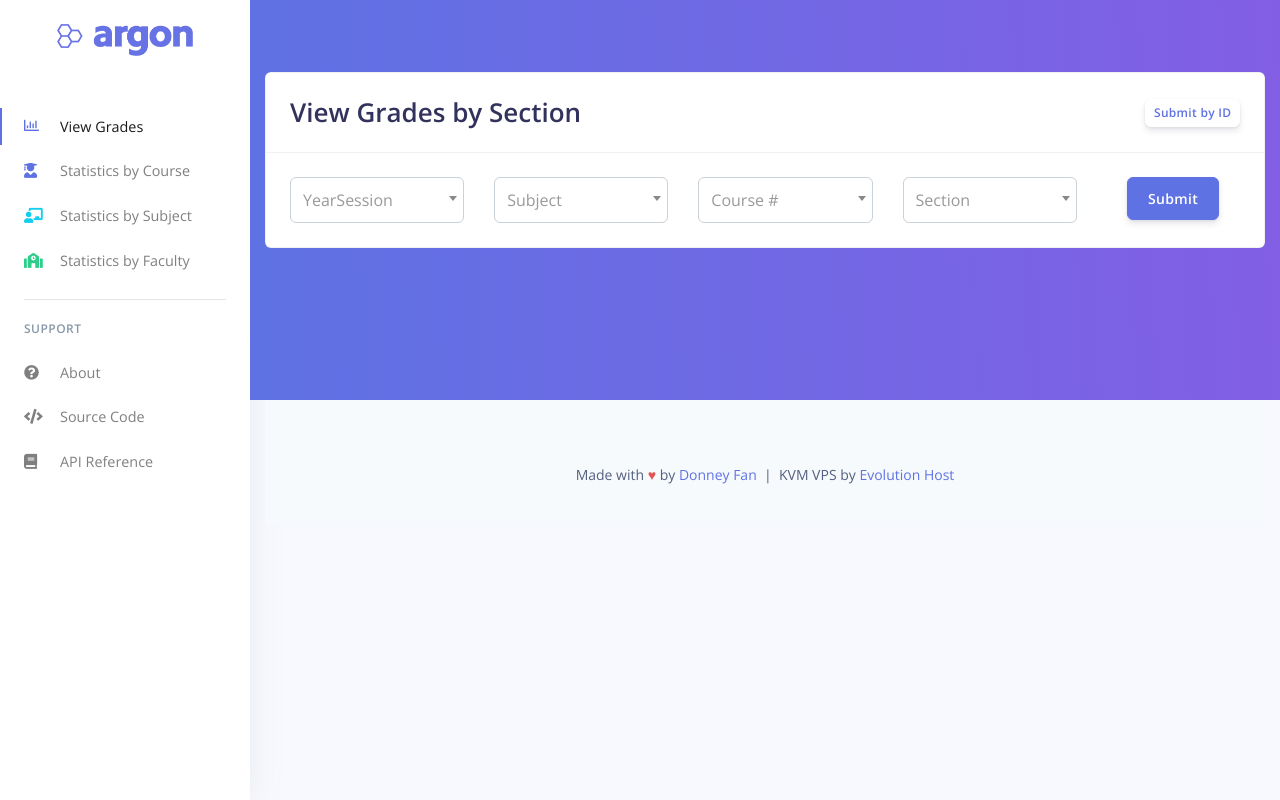
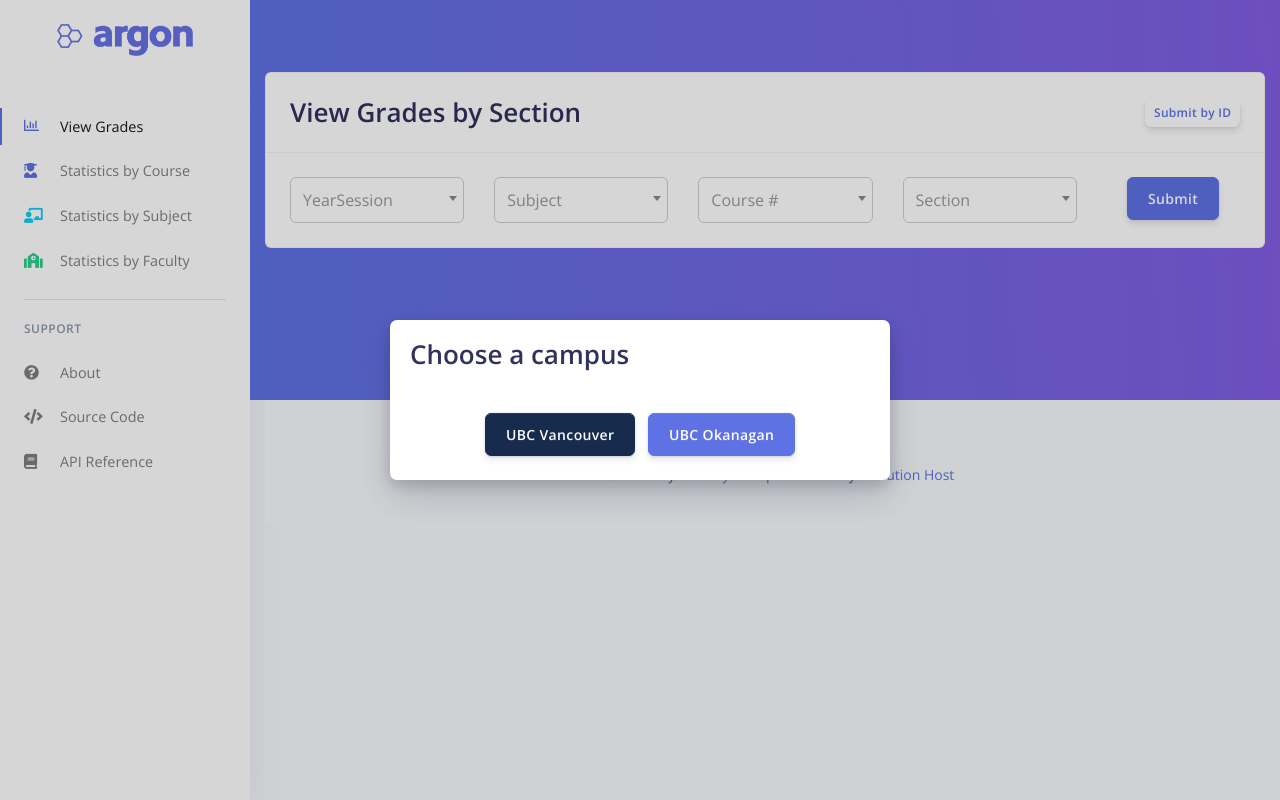
Before and after one commit to DonneyF/ubcgrades, a Flask app: page / in a window 1280 px wide. Run offline with Flask 2, Linux system fonts and the light colour scheme; some libraries are stand-ins or nearby versions.

Commit message:
Site compatibility for multiple campuses with a user prompt on first page load.

```diff
--- a/app/static/assets/js/app.js
+++ b/app/static/assets/js/app.js
@@ -1,6 +1,7 @@
 'use strict';
 
-const YEARSESSIONS = ['2019S', '2018W', '2018S', '2017W', '2017S', '2016W', '2016S', '2015W', '2015S', '2014W', '2014S', '2013W', '2013S', '2012W', '2012S', '2011W', '2011S', '2010W', '2010S', '2009W', '2009S', '2008W', '2008S', '2007W', '2007S', '2006W', '2006S', '2005W', '2005S', '2004W', '2004S', '2003W', '2003S', '2002W', '2002S', '2001W', '2001S', '2000W', '2000S', '1999W', '1999S', '1998W', '1998S', '1997W', '1997S', '1996W', '1996S'];
+const YEARSESSIONS_UBCV = ['2019S', '2018W', '2018S', '2017W', '2017S', '2016W', '2016S', '2015W', '2015S', '2014W', '2014S', '2013W', '2013S', '2012W', '2012S', '2011W', '2011S', '2010W', '2010S', '2009W', '2009S', '2008W', '2008S', '2007W', '2007S', '2006W', '2006S', '2005W', '2005S', '2004W', '2004S', '2003W', '2003S', '2002W', '2002S', '2001W', '2001S', '2000W', '2000S', '1999W', '1999S', '1998W', '1998S', '1997W', '1997S', '1996W', '1996S'];
+const YEARSESSIONS_UBCO = YEARSESSIONS_UBCV.slice(0, 11);
 const HEADMATTER_V1_KEYS = ["average", "stdev", "high", "low", "pass", "fail", "enrolled", "withdrew", "audit", "other"];
 const HEADMATTER_V2_KEYS = ["average", "stdev", "high", "low", "enrolled"];
 const GRADES_V1 = ["0-9%", "10-19%", "20-29%", "30-39%", "40-49%", "<50%", "50-54%", "55-59%", "60-63%", "64-67%", "68-71%", "72-75%", "76-79%", "80-84%", "85-89%", "90-100%"];
@@ -8,6 +9,13 @@
 const API_HOST_URL = "http://localhost:5000";
 
 $(function () {
+    /*-----------------------------------
+    * Global Variables
+    *-----------------------------------*/
+
+    let yearsession;
+    let apiVersion;
+    let campus = localStorage.getItem("campus");
 
     class YearSession {
         constructor(yearsession) {
@@ -20,15 +28,34 @@
         }
     }
 
-    let yearsession;
-    let apiVersion;
 
     /*-----------------------------------
-    * Dropdowns
+    * Campus Selector and Dropdowns
     *-----------------------------------*/
-    // Initialize dropdowns. A prepend is needed since the browser automatically selects the first value
+    // Populate local storage with the desired campus if not already existing
+    if (localStorage.getItem("campus") == null) $('#exampleModal').modal('show');
+
+    // Find the button that caused the modal to close and update the campus
+    $('#exampleModal .modal-body button').on('click', function (event) {
+        let $button = $(event.target);
+        $(this).closest('.modal').one('hidden.bs.modal', function () {
+            localStorage.setItem("campus", $button.data('campus'));
+            campus = localStorage.getItem("campus");
+
+            // Update campus dropdown for the first time. A prepend is needed since the browser automatically selects the first value
+            $('#vg-drop-year').prepend('<option></option>').select2({
+                data: campus === "UBCV" ? YEARSESSIONS_UBCV.map(item => ({'id': item, 'text': item})) : YEARSESSIONS_UBCO.map(item => ({'id': item, 'text': item})),
+            }).on("select2:select", function (e) {
+                yearsession = new YearSession($(this).select2('data')[0]['id']);
+                apiVersion = yearsession.year < 2014 ? "v1" : "v2";
+                updateVGSubjectDrop();
+            });
+        });
+    });
+
+    // Update the dropdown on all subsequent page loads. TODO: Maybe a better solution?
     $('#vg-drop-year').prepend('<option></option>').select2({
-        data: YEARSESSIONS.map(item => ({'id': item, 'text': item})),
+        data: campus === "UBCV" ? YEARSESSIONS_UBCV.map(item => ({'id': item, 'text': item})) : YEARSESSIONS_UBCO.map(item => ({'id': item, 'text': item})),
     }).on("select2:select", function (e) {
         yearsession = new YearSession($(this).select2('data')[0]['id']);
         apiVersion = yearsession.year < 2014 ? "v1" : "v2";
@@ -52,7 +79,7 @@
      */
     function updateVGSubjectDrop() {
         $.ajax({
-            url: `${API_HOST_URL}/api/${apiVersion}/subjects/UBCV/${yearsession}`,
+            url: `${API_HOST_URL}/api/${apiVersion}/subjects/${campus}/${yearsession}`,
             type: "GET",
             success: function (response) {
                 updateVGDropdown('#vg-drop-subject', response);
@@ -69,7 +96,7 @@
      */
     function updateVGCourseDrop(subject) {
         $.ajax({
-            url: `${API_HOST_URL}/api/${apiVersion}/courses/UBCV/${yearsession}/${subject}`,
+            url: `${API_HOST_URL}/api/${apiVersion}/courses/${campus}/${yearsession}/${subject}`,
             type: "GET",
             success: function (response) {
                 updateVGDropdown('#vg-drop-course', response);
@@ -87,7 +114,7 @@
     function updateVGSectionDrop(course) {
         let subject = $("#vg-drop-subject").select2('data')[0]['id'];
         $.ajax({
-            url: `${API_HOST_URL}/api/${apiVersion}/sections/UBCV/${yearsession}/${subject}/${course}`,
+            url: `${API_HOST_URL}/api/${apiVersion}/sections/${campus}/${yearsession}/${subject}/${course}`,
             type: "GET",
             success: function (response) {
                 updateVGDropdown('#vg-drop-section', response);
@@ -176,7 +203,7 @@
         }
         // Send API request synchronously
         $.ajax({
-            url: `${API_HOST_URL}/api/${apiVersion}/grades/UBCV/${yearsession}/${subject}/${course}/${section}`,
+            url: `${API_HOST_URL}/api/${apiVersion}/grades/${campus}/${yearsession}/${subject}/${course}/${section}`,
             type: "GET",
             success: function (response) {
                 if (apiVersion === "v1") {
@@ -198,7 +225,6 @@
     *-----------------------------------*/
 
     function updateGradeDatav1(data) {
-        console.log("updatev1");
         // Update the card header
         $('#pair-reports-row .card-header h3').text(`${data['campus']} ${data['year']}${data['session']} ${data['subject']} ${data['course']} ${data['section']}`);
         $('#pair-reports-row .card-header h2').text(data['title']);
--- a/app/templates/site_template/footer.html
+++ b/app/templates/site_template/footer.html
@@ -11,3 +11,18 @@
     </div>
   </footer>
 </div>
+
+<!-- Campus Selector Modal -->
+<div class="modal fade" id="exampleModal" tabindex="-1" role="dialog" aria-labelledby="exampleModalLabel" aria-hidden="true">
+  <div class="modal-dialog modal-dialog-centered" role="document">
+    <div class="modal-content">
+      <div class="modal-header">
+        <h1 class="modal-title">Choose a campus</h1>
+      </div>
+      <div class="modal-body text-center">
+        <button type="button" class="btn btn-default" data-dismiss="modal" data-campus="UBCV">UBC Vancouver</button>
+        <button type="button" class="btn btn-primary" data-dismiss="modal" data-campus="UBCO">UBC Okanagan</button>
+      </div>
+    </div>
+  </div>
+</div>
```
